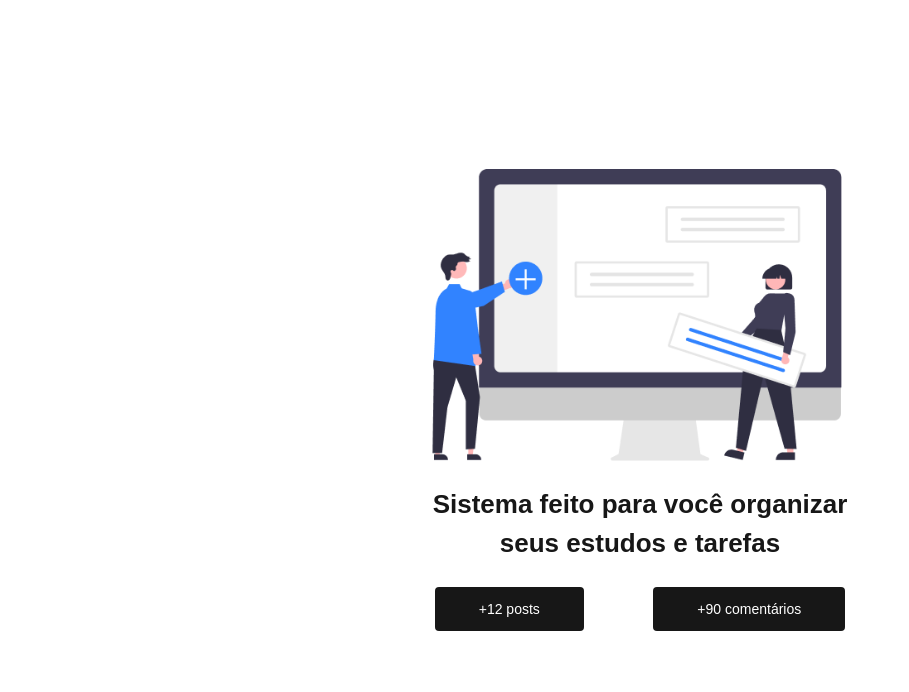
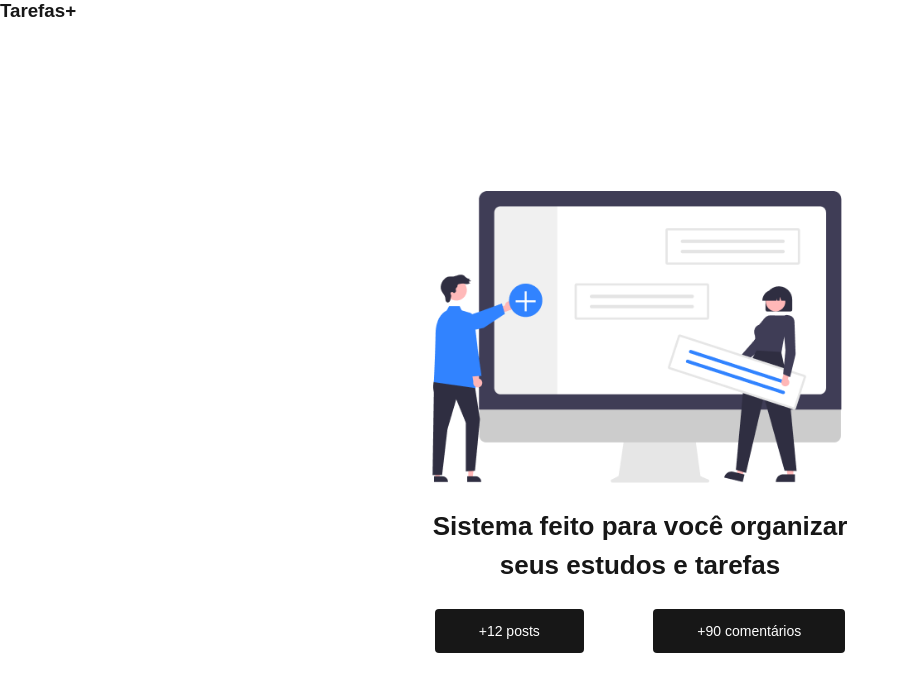
Before and after one commit to oalvesxp/nextjs-todo-list, a Next.js app in the folder tasks-app/: page / in a window 1280 px wide. Shown: the top 692 px of the page, without its empty margins (0-909 px from the left). Built offline with nearby package versions, Linux system fonts and the light colour scheme.

Commit message:
Import do Header

```diff
--- a/tasks-app/src/pages/_app.tsx
+++ b/tasks-app/src/pages/_app.tsx
@@ -1,6 +1,12 @@
+import { Header } from '@/components/header'
 import '@/styles/globals.css'
 import type { AppProps } from 'next/app'
 
 export default function App({ Component, pageProps }: AppProps) {
-  return <Component {...pageProps} />
+  return (
+    <>
+      <Header />
+      <Component {...pageProps} />
+    </>
+  )
 }
```
